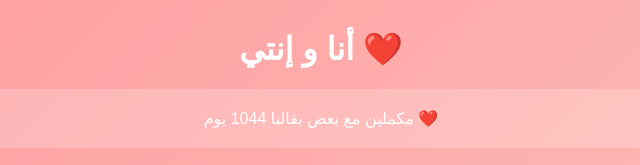
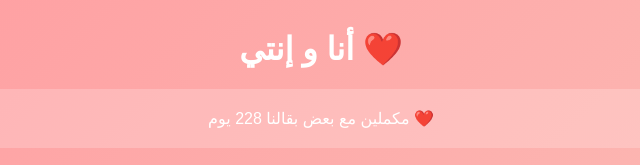
Before and after one commit to salehgamal105-commits/lovesite, a plain HTML site: page index.html in a window 1280 px wide. Shown: the top 165 px of the page, 319-959 px from the left. Drawn offline with Linux system fonts and the light colour scheme.

Commit message:
Update start date in index.html

```diff
--- a/index.html
+++ b/index.html
@@ -86,7 +86,7 @@ video,audio{
 <footer>♥ بحبك ♥</footer>
 
 <script>
-let startDate = new Date("2023-02-14"); // عدل التاريخ هنا
+let startDate = new Date("2025-5-10"); // عدل التاريخ هنا
 let today = new Date();
 let diff = today - startDate;
 let days = Math.floor(diff / (1000*60*60*24));
```
